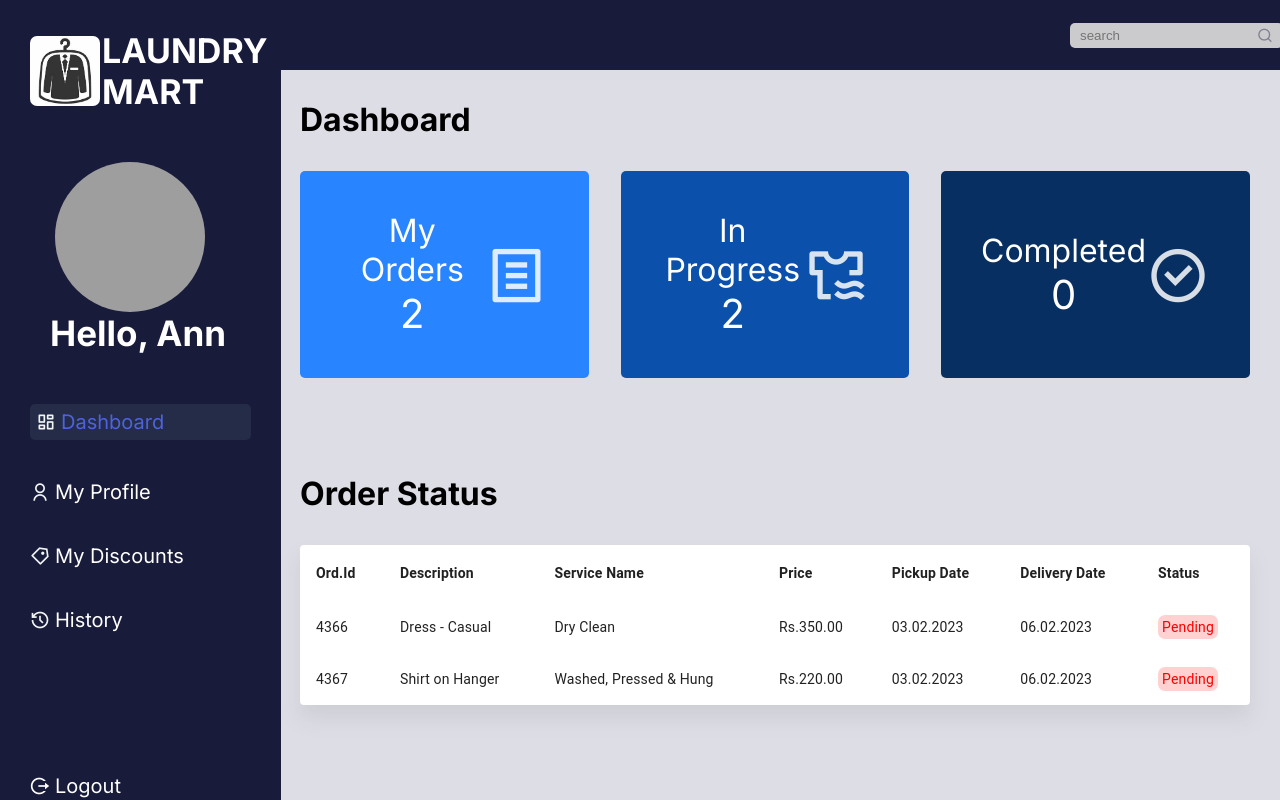
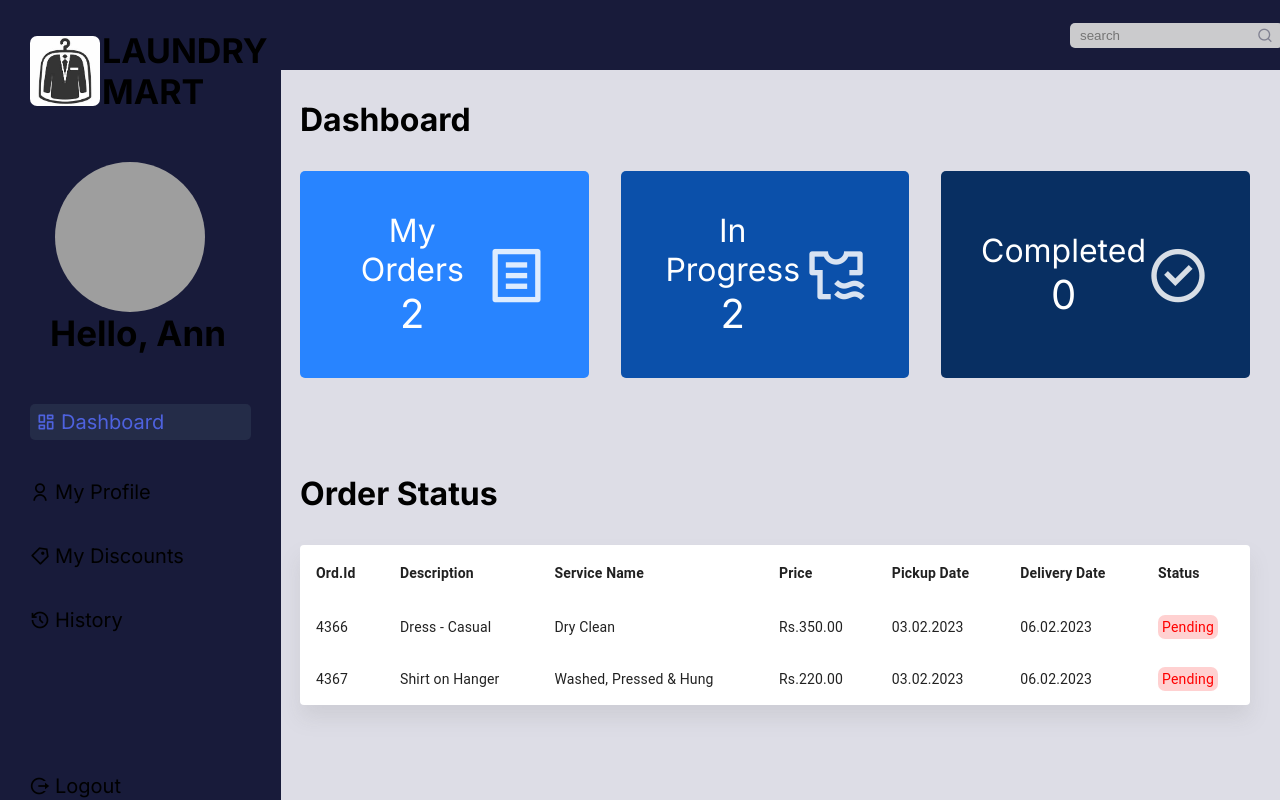
Before and after one commit to RuntimeTerrorOG/onlinedeliveryportal-frontend, a React (Create React App) app: page /dashboard in a window 1280 px wide. Built offline with nearby package versions, Linux system fonts and the light colour scheme; grey boxes are pictures that could not be loaded.

Commit message:
changed fontcolour

```diff
--- a/src/components/Sidebar/Sidebar.css
+++ b/src/components/Sidebar/Sidebar.css
@@ -23,7 +23,7 @@
     display:flex;
     align-items: center;
     column-gap: 0.35rem;
-    color: white;
+    color: var(--font-color);
     font-size: 34px;
     font-weight: 1000 !important;
 
@@ -50,7 +50,7 @@
 }
 
 .profile h3{
-    color: #fff;
+    color: var(--font-color);
     font-size: 35px;
     margin-left: 20px;
 }
@@ -82,7 +82,7 @@
 }
 
 .sidebar__bottom span{
-    color: white;
+    color: var(--font-color);
     cursor: pointer;
     font-size: 20px;
     margin-top: 50px;
@@ -90,19 +90,19 @@
 }
 
 .sidebar__bottom span i{
-    color: white;
+    color: var(--font-color);
 }
 
 .nav__list{
     display: flex;
     row-gap: 2.5rem ;
     flex-direction: column;
-    color: white;
+    color: var(--font-color);
     font-size: 20px;
 }
 
 .nav__link i {
-    color: var(--secondary-color);
+    color: var(--font-color);
 }
 
 .nav__active{
```
